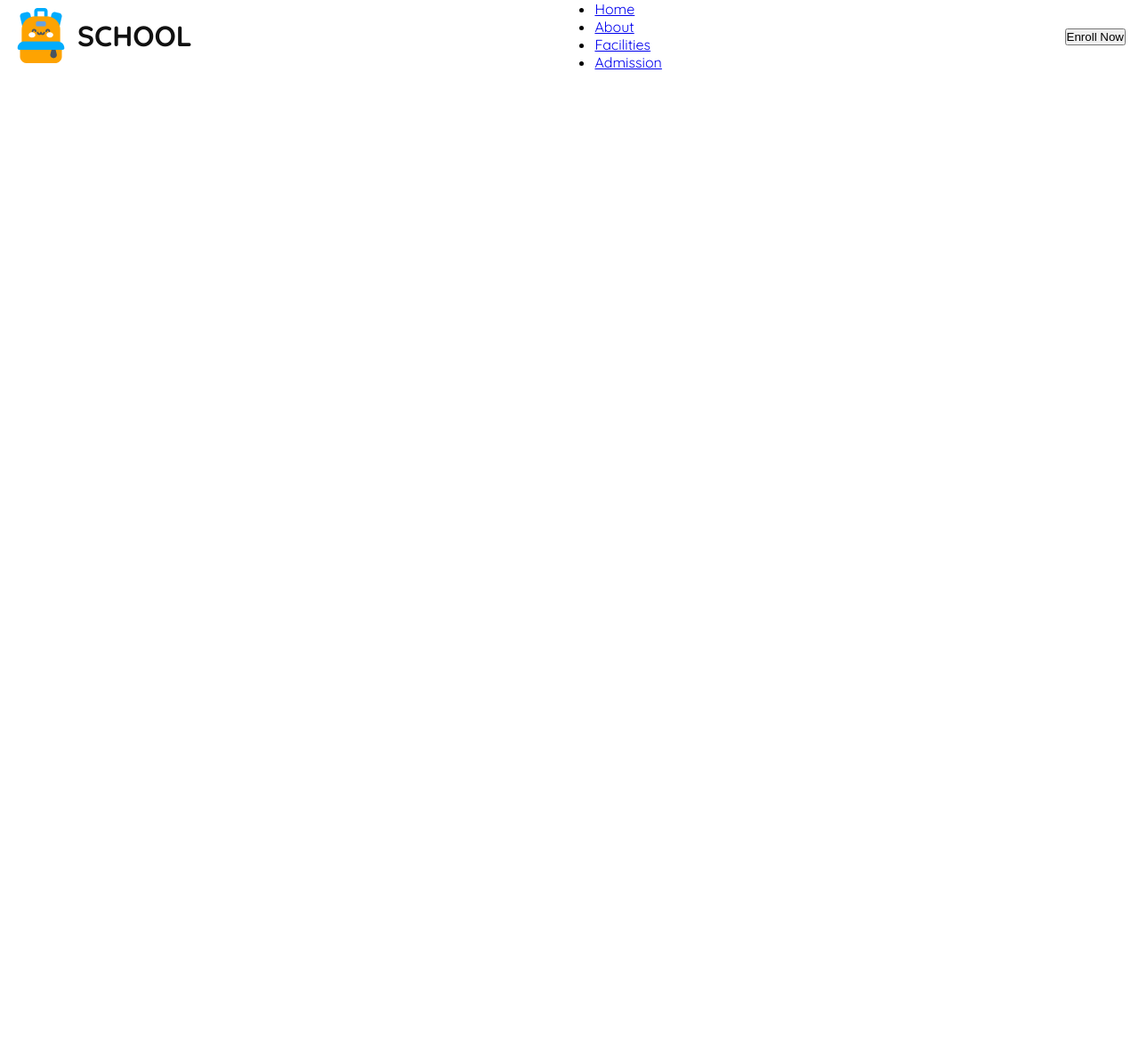
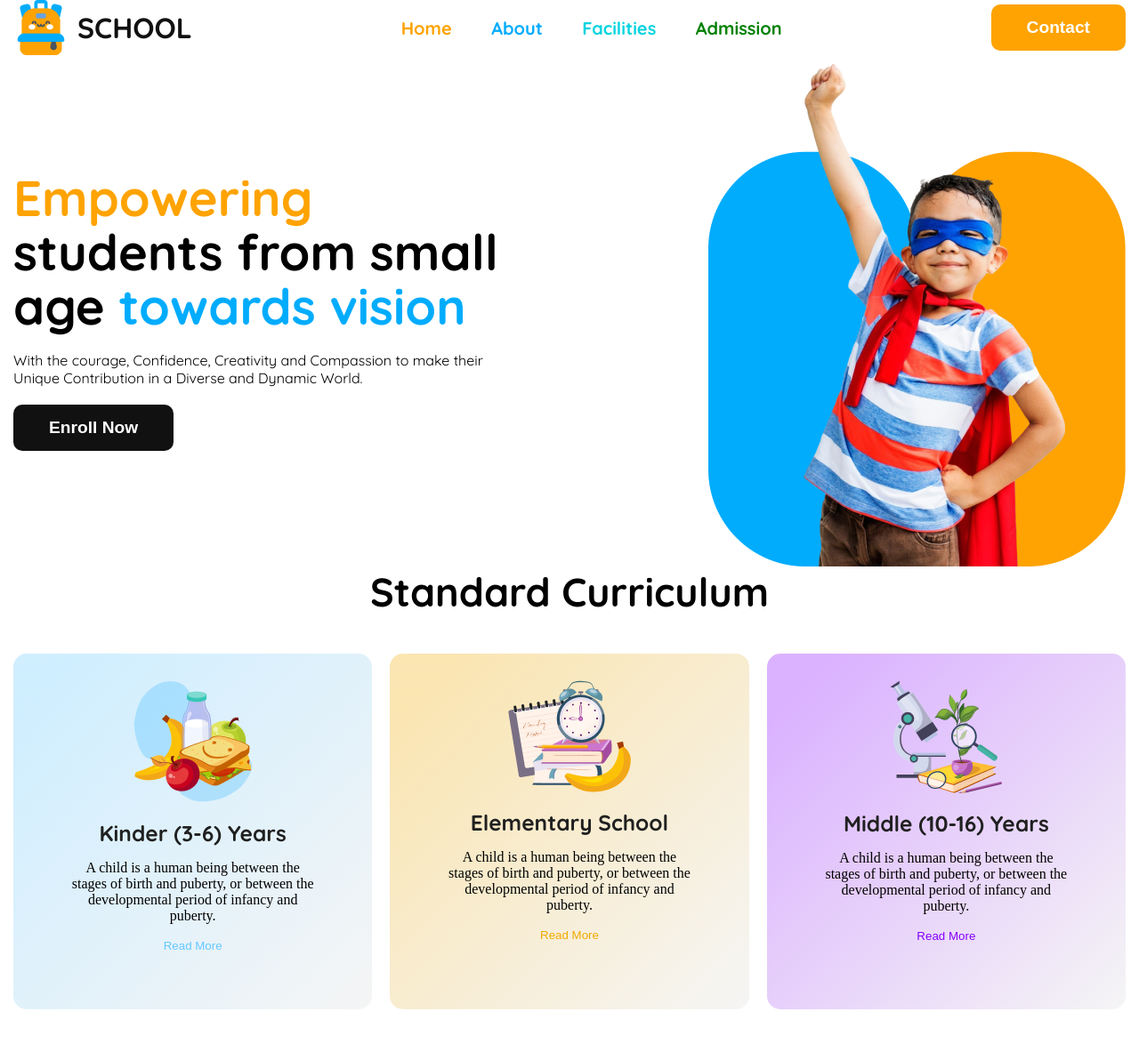
Before and after one commit to devola124/Assignment--2, a plain HTML site: page index.html in a window 1280 px wide. Shown: the whole page at 89% size. Before the commit the page ends 800 px from the top, so only its background shows below. Drawn offline with Linux system fonts and the light colour scheme.

Commit message:
Added Header Part or Standard Section

```diff
--- a/index.html
+++ b/index.html
@@ -15,16 +15,64 @@
             </div>
             <div class="nav-menu">
                 <ul>
-                    <li><a href="Home">Home</a></li>
-                    <li><a href="About">About</a></li>
-                    <li><a href="Facilities">Facilities</a></li>
-                    <li><a href="Admission">Admission</a></li>
+                    <li><a href="#">Home</a></li>
+                    <li><a href="#">About</a></li>
+                    <li><a href="#">Facilities</a></li>
+                    <li><a href="#">Admission</a></li>
                 </ul>
             </div>
             <div class="nav-btn">
-                <button class="btn-primary">Enroll Now</button>
+                <button class="btn-primary btn-nav">Contact</button>
             </div>
         </nav>
+        <div class="banner-section quicksand-normal">
+           <div class="banner-content">
+             <h2 class="banner-tittle"><span      class="span-1">Empowering</span>
+                students from small age <span class="span-2">towards vision</span></h2>
+              <p class="paragraph">With the courage, Confidence, Creativity and Compassion to make their Unique Contribution in a Diverse and Dynamic World.</p>
+              <div>
+                <button class="banner-btn btn-primary">Enroll Now</button>
+              </div>
+           </div>
+           <img src="./assets/hero-kids.png" alt="">
+        </div>
     </header>
+    <main>
+        <section class="standard-section">
+            <h3 class="tittle text-center quicksand-normal">Standard Curriculum</h3>
+            <div class="standard-card">
+                <div class="card card-1">
+                    <div>
+                        <img src="./assets/kinder.png" alt="">
+                    </div>
+                    <h4 class="sub-tittle quicksand-normal">Kinder (3-6) Years</h4>
+                    <p>A child is a human being between the stages of birth and puberty, or between the developmental period of infancy and puberty. </p>
+                    <div>
+                        <button class="btn-1">Read More</button>
+                    </div>
+                </div>
+                <div class="card card-2">
+                   <div>
+                    <img src="./assets/elementary.png" alt="">
+                   </div>
+                    <h4 class="sub-tittle quicksand-normal">Elementary School</h4>
+                    <p>A child is a human being between the stages of birth and puberty, or between the developmental period of infancy and puberty. </p>
+                    <div>
+                        <button class="btn-2">Read More</button>
+                    </div>
+                </div>
+                <div class="card card-3">
+                    <div>
+                     <img src="./assets/middle.png" alt="">
+                    </div>
+                    <h4 class="sub-tittle quicksand-normal">Middle (10-16) Years</h4>
+                    <p>A child is a human being between the stages of birth and puberty, or between the developmental period of infancy and puberty. </p>
+                    <div>
+                        <button class="btn-3">Read More</button>
+                    </div>
+                </div>
+            </div>
+        </section>
+    </main>
 </body>
 </html>
--- a/style.css
+++ b/style.css
@@ -41,7 +41,17 @@ body{
     font-weight: bold;
     line-height: 30.7px;
 }
-
+.btn-primary{
+    color: #fff;
+    padding: 15px 40px;
+    border: none;
+    font-size: 1.2rem;
+    font-weight: bold;
+}
+.btn-nav{
+    background-color: rgba(254, 163, 1, 1);
+    border-radius: 10px;
+}
 /* Start Main Style */
 
 /* Style for Navbar */
@@ -61,3 +71,100 @@ nav{
     font-weight: bold;
     line-height: 30px;
 }
+/* Nav-Menu */
+
+.nav-menu ul{
+
+}
+.nav-menu ul li{
+    display: inline-block;
+}
+.nav-menu ul li a{
+    text-decoration: none;
+    padding: 10px 20px;
+    font-size: 1.25rem;
+    font-weight: bold;
+}
+.nav-menu ul li:first-child a{
+    color: rgba(254, 163, 1, 1);
+}
+.nav-menu ul li:nth-child(2) a{
+    color: rgba(1, 172, 253, 1);
+}
+.nav-menu ul li:nth-child(3) a{
+    color: rgba(5, 212, 223, 1);
+}
+.nav-menu ul li:nth-child(4) a{
+    color: green;
+}
+
+/* Banner-Section */
+.span-1{
+    color: rgba(254, 163, 1, 1);
+}
+.span-2{
+    color: rgba(1, 172, 253, 1);
+}
+.banner-section{
+    display: flex;
+    align-items: center;
+    justify-content: space-between;
+}
+.banner-content{
+    display: flex;
+    flex-direction: column;
+    gap: 20px;
+    max-width: 550px;
+}
+.banner-btn{
+    background-color: rgba(17, 17, 17, 1);
+    border-radius: 10px;
+}
+
+/* Standard-Section */
+
+.standard-section{
+
+}
+.standard-card{
+    display: grid;
+    grid-template-columns: repeat(3, 1fr);
+    gap: 20px;
+    margin: 40px auto;
+    height: 400px;
+}
+.card{
+    display: flex;
+    flex-direction: column;
+    gap: 15px;
+    text-align: center;
+    padding: 30px 60px;
+    border-radius: 15px;
+}
+.card-1{
+    background: linear-gradient(to bottom right, rgba(100, 200, 255, 0.3) 10%, whitesmoke
+    );
+}
+.card-2{
+    background: linear-gradient(to bottom right, rgba(240, 170, 0, 0.3) 10%, whitesmoke
+    );
+}
+.card-3{
+    background: linear-gradient(to bottom right, rgba(135, 0, 255, 0.3) 10%, whitesmoke
+    );
+}
+.btn-1{
+    border: none;
+    color: rgba(100, 200, 255, 1);
+    background-color: transparent;
+}
+.btn-2{
+    border: none;
+    color: rgba(240, 170, 0, 1);
+    background-color: transparent;
+}
+.btn-3{
+    border: none;
+    color: rgba(135, 0, 255, 1);
+    background-color: transparent;
+}
```
